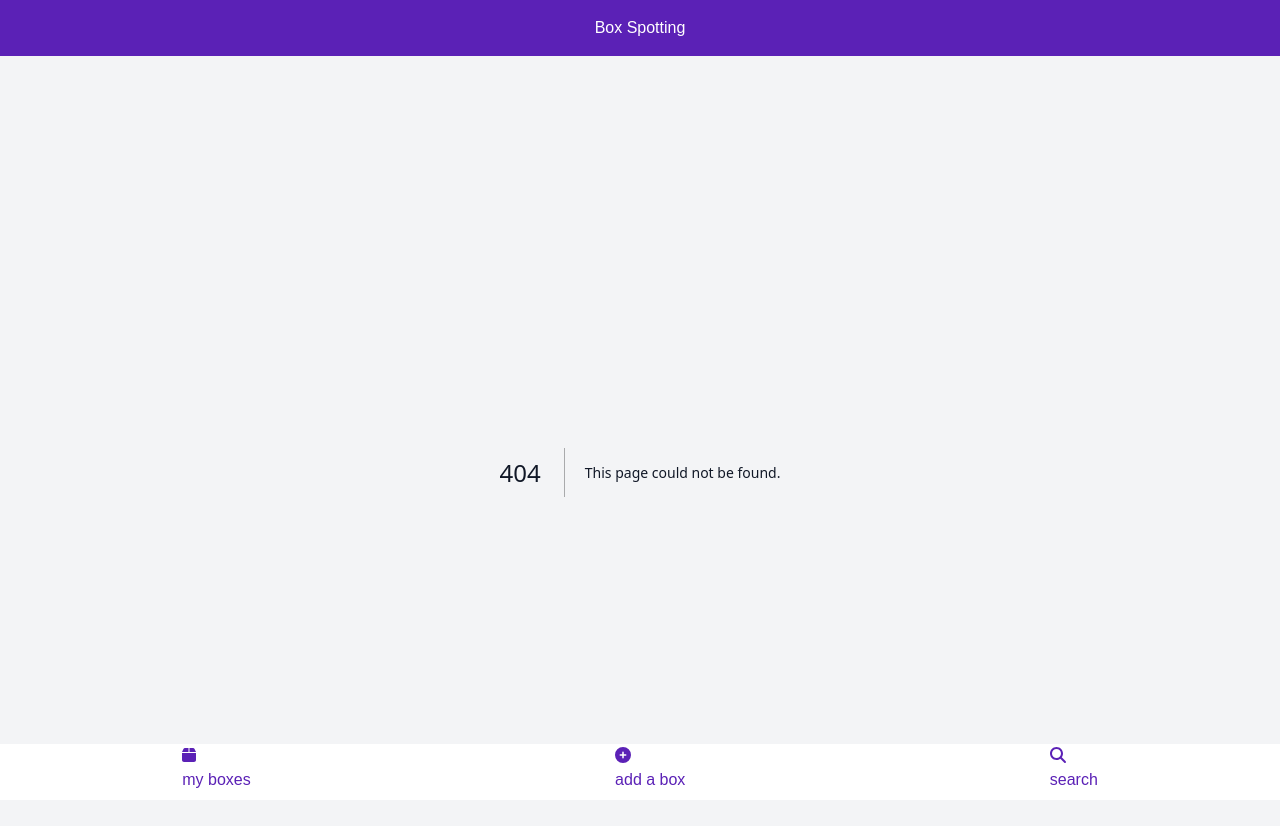
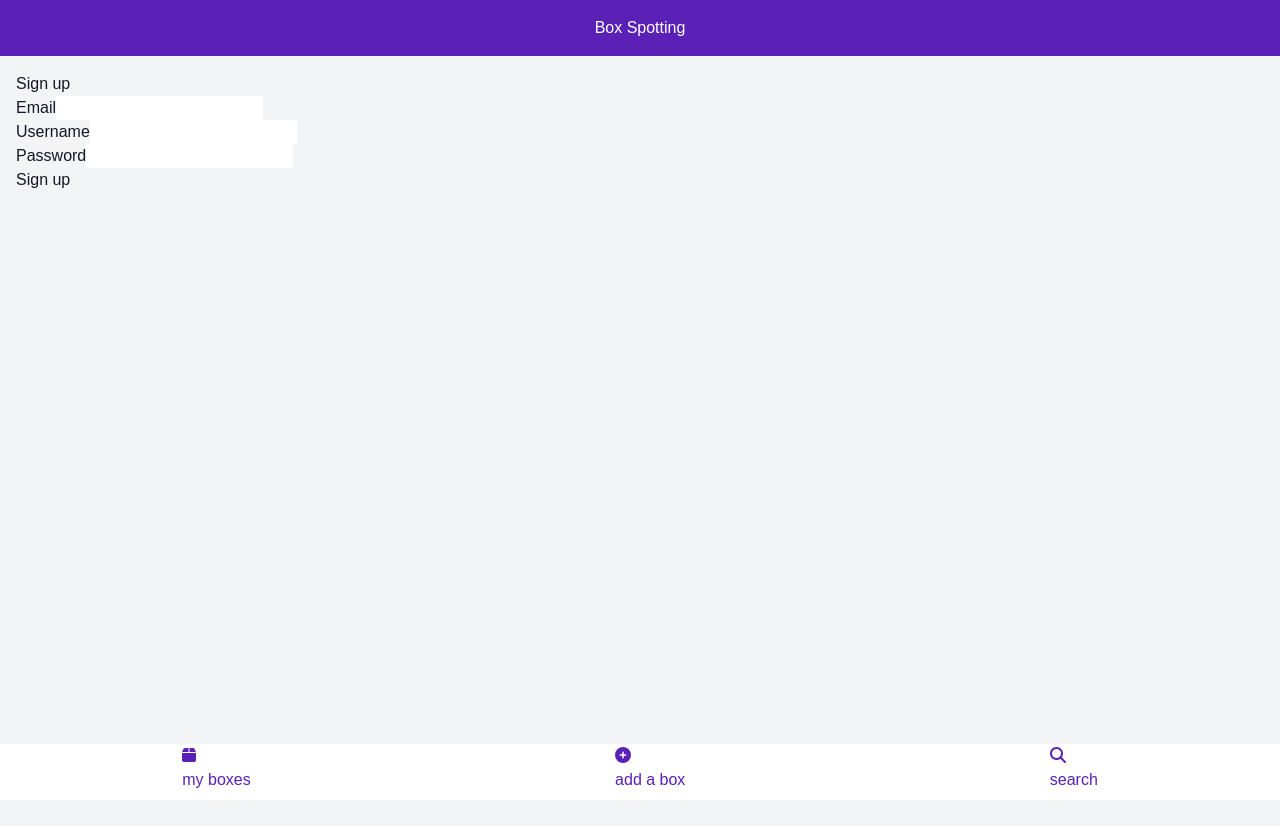
Before and after one commit to nossaschaefer/nextjs-box-spotting, a Next.js app: page /signup in a window 1280 px wide. Before the commit this address had no page. Shown: the top 826 px of the page. After the commit the page ends 800 px from the top, so only its background shows below. Built offline with nearby package versions, Linux system fonts and the light colour scheme.

Commit message:
adds user login

```diff
--- /dev/null
+++ b/app/api/auth/[...nextauth]/route.js
@@ -0,0 +1,38 @@
+import NextAuth from "next-auth";
+import CredentialsProvider from "next-auth/providers/credentials";
+import dbConnect from "@/lib/mongodb";
+import User from "@/models/User";
+import bcrypt from "bcryptjs";
+
+export const authOptions = {
+  providers: [
+    CredentialsProvider({
+      name: "Credentials",
+      credentials: {
+        email: { label: "Email", type: "email", required: true },
+        password: { label: "Password", type: "password", required: true },
+      },
+      async authorize(credentials) {
+        await dbConnect();
+        const user = await User.findOne({ email: credentials.email });
+
+        if (user) {
+          const isPasswordValid = await bcrypt.compare(
+            credentials.password,
+            user.password
+          );
+          if (isPasswordValid) {
+            return { id: user._id, email: user.email, username: user.username };
+          }
+        }
+        return null;
+      },
+    }),
+  ],
+  pages: {
+    signIn: "/login",
+  },
+};
+
+const handler = NextAuth(authOptions);
+export { handler as GET, handler as POST };
--- /dev/null
+++ b/app/api/auth/signup/route.js
@@ -0,0 +1,38 @@
+import bcrypt from "bcryptjs";
+import User from "@/models/User";
+import dbConnect from "@/lib/mongodb";
+
+export async function POST(req) {
+  try {
+    const { email, password, username } = await req.json();
+    await dbConnect();
+
+    const existingUser = await User.findOne({ email });
+
+    if (existingUser) {
+      return new Response(JSON.stringify({ message: "User already exists" }), {
+        status: 400,
+      });
+    }
+
+    const hashedPassword = await bcrypt.hash(password, 10);
+
+    const newUser = new User({
+      email,
+      password: hashedPassword,
+      username,
+    });
+
+    await newUser.save();
+
+    return new Response(
+      JSON.stringify({ message: "User signed up successfully" }),
+      { status: 201 }
+    );
+  } catch (err) {
+    console.error("Error in signup:", err);
+    return new Response(JSON.stringify({ message: "Something went wrong" }), {
+      status: 500,
+    });
+  }
+}
--- a/app/components/TabBar.js
+++ b/app/components/TabBar.js
@@ -3,7 +3,6 @@ import { faBox } from "@fortawesome/free-solid-svg-icons";
 import { faSearch } from "@fortawesome/free-solid-svg-icons";
 import { faPlusCircle } from "@fortawesome/free-solid-svg-icons";
 import Link from "next/link";
-import { useRouter } from "next/router";
 
 export default function TabBar() {
   return (
--- a/app/layout.js
+++ b/app/layout.js
@@ -2,9 +2,11 @@
 
 import "./globals.css";
 import TabBar from "./components/TabBar";
+import { SessionProvider } from "next-auth/react";
 
 export default function Layout({ children }) {
   return (
+    <SessionProvider>
       <html lang="en">
         <body className="bg-gray-100 text-gray-900">
           <header className="p-4 bg-violet-800 text-white text-center">
@@ -14,5 +16,6 @@ export default function Layout({ children }) {
           <TabBar />
         </body>
       </html>
+    </SessionProvider>
   );
 }
--- /dev/null
+++ b/app/login/page.js
@@ -0,0 +1,66 @@
+"use client";
+
+import { signIn } from "next-auth/react";
+import { useState } from "react";
+import { useRouter } from "next/navigation";
+
+export default function LoginPage() {
+  const [email, setEmail] = useState("");
+  const [password, setPassword] = useState("");
+  const [username, setUsername] = useState("");
+  const [error, setError] = useState(null);
+  const router = useRouter();
+
+  const handleLogin = async (e) => {
+    e.preventDefault();
+
+    const res = await signIn("credentials", {
+      redirect: false,
+      email,
+      password,
+      username,
+    });
+    if (res?.error) {
+      setError("Invalid credentials");
+    } else {
+      router.push("/");
+    }
+  };
+
+  return (
+    <div className="login-form">
+      <h1>Login</h1>
+      {error && <p className="error">{error}</p>}
+      <form onSubmit={handleLogin}>
+        <div>
+          <label>Email</label>
+          <input
+            type="email"
+            value={email}
+            onChange={(e) => setEmail(e.target.value)}
+            required
+          />
+        </div>
+        <div>
+          <label>Password</label>
+          <input
+            type="password"
+            value={password}
+            onChange={(e) => setPassword(e.target.value)}
+            required
+          />
+        </div>
+        <div>
+          <label>Username</label>
+          <input
+            type="username"
+            value={username}
+            onChange={(e) => setUsername(e.target.value)}
+            required
+          />
+        </div>
+        <button type="submit">Login</button>
+      </form>
+    </div>
+  );
+}
--- a/app/myboxes/page.js
+++ b/app/myboxes/page.js
@@ -1,4 +1,6 @@
 "use client";
+import { useSession } from "next-auth/react";
+import { useRouter } from "next/navigation";
 import { useEffect, useState } from "react";
 import Image from "next/image";
 import DeleteBoxBtn from "../components/DeleteBoxBtn";
@@ -7,6 +9,9 @@ import { faPencil } from "@fortawesome/free-solid-svg-icons";
 import { faSave } from "@fortawesome/free-solid-svg-icons";
 
 export default function MyBoxes() {
+  const { data: session, status } = useSession();
+  const router = useRouter();
+
   const [boxes, setBoxes] = useState([]);
   const [expandedBoxes, setExpandedbox] = useState({});
   const [editBoxId, setEditBoxId] = useState(null);
@@ -63,6 +68,12 @@ export default function MyBoxes() {
       ...prev,
       [boxId]: !prev[boxId],
     }));
+  }
+
+  if (status === "loading") return <p>Loading...</p>;
+  if (!session) {
+    router.push("/login");
+    return null;
   }
 
   return (
--- a/app/search/page.js
+++ b/app/search/page.js
@@ -1,7 +1,12 @@
 "use client";
+import { useSession } from "next-auth/react";
+import { useRouter } from "next/navigation";
 import { useState, useEffect } from "react";
 
 export default function Search() {
+  const { data: session, status } = useSession();
+  const router = useRouter();
+
   const [search, setSearch] = useState("");
   const [boxes, setBoxes] = useState([]);
   const [filteredBoxes, setFilteredBoxes] = useState([]);
@@ -29,6 +34,13 @@ export default function Search() {
         box.boxCategory.toLowerCase().includes(value)
     );
     setFilteredBoxes(results);
+  }
+
+  if (status === "loading") return <p>Loading...</p>;
+
+  if (!session) {
+    router.push("/login");
+    return null;
   }
 
   return (
--- /dev/null
+++ b/app/signup/page.js
@@ -0,0 +1,75 @@
+"use client";
+import { useState } from "react";
+import { useRouter } from "next/navigation";
+
+export default function SignUp() {
+  const [email, setEmail] = useState("");
+  const [password, setPassword] = useState("");
+  const [username, setUsername] = useState("");
+  const [error, setError] = useState("");
+  const router = useRouter();
+
+  const handleSubmit = async (e) => {
+    e.preventDefault();
+
+    if (!email || !password || !username) {
+      setError("All fields are required");
+      return;
+    }
+
+    try {
+      const res = await fetch("/api/auth/signup", {
+        method: "POST",
+        headers: {
+          "Content-Type": "application/json",
+        },
+        body: JSON.stringify({ email, password, username }),
+      });
+      const data = await res.json();
+      if (res.ok) {
+        router.push("/login");
+      } else {
+        setError(data.message);
+      }
+    } catch (err) {
+      setError("Something went wrong");
+    }
+  };
+
+  return (
+    <div>
+      <h1>Sign up</h1>
+      <form onSubmit={handleSubmit}>
+        <div>
+          <label>Email</label>
+          <input
+            type="email"
+            value={email}
+            onChange={(e) => setEmail(e.target.value)}
+            required
+          />
+        </div>
+        <div>
+          <label>Username</label>
+          <input
+            type="text"
+            value={username}
+            onChange={(e) => setUsername(e.target.value)}
+            required
+          />
+        </div>
+        <div>
+          <label>Password</label>
+          <input
+            type="password"
+            value={password}
+            onChange={(e) => setPassword(e.target.value)}
+            required
+          />
+        </div>
+        {error && <p>{error}</p>}
+        <button type="submit">Sign up</button>
+      </form>
+    </div>
+  );
+}
--- /dev/null
+++ b/models/User.js
@@ -0,0 +1,9 @@
+import mongoose from "mongoose";
+
+const UserSchema = new mongoose.Schema({
+  email: { type: String, required: true },
+  password: { type: String, required: true },
+  username: { type: String, required: true },
+});
+
+export default mongoose.models.User || mongoose.model("User", UserSchema);
--- a/package.json
+++ b/package.json
@@ -12,9 +12,11 @@
     "@fortawesome/fontawesome-svg-core": "^6.7.2",
     "@fortawesome/free-solid-svg-icons": "^6.7.2",
     "@fortawesome/react-fontawesome": "^0.2.2",
+    "bcryptjs": "^3.0.2",
     "dotenv": "^16.4.7",
     "mongoose": "^8.10.2",
     "next": "^15.2.1",
+    "next-auth": "^4.24.11",
     "next-cloudinary": "^6.16.0",
     "react": "^19.0.0",
     "react-dom": "^19.0.0"
```
Also changed, not shown: 1 other file (tests, documents, lock files or other folders). Lines whose indentation alone changed are shown as unchanged.
